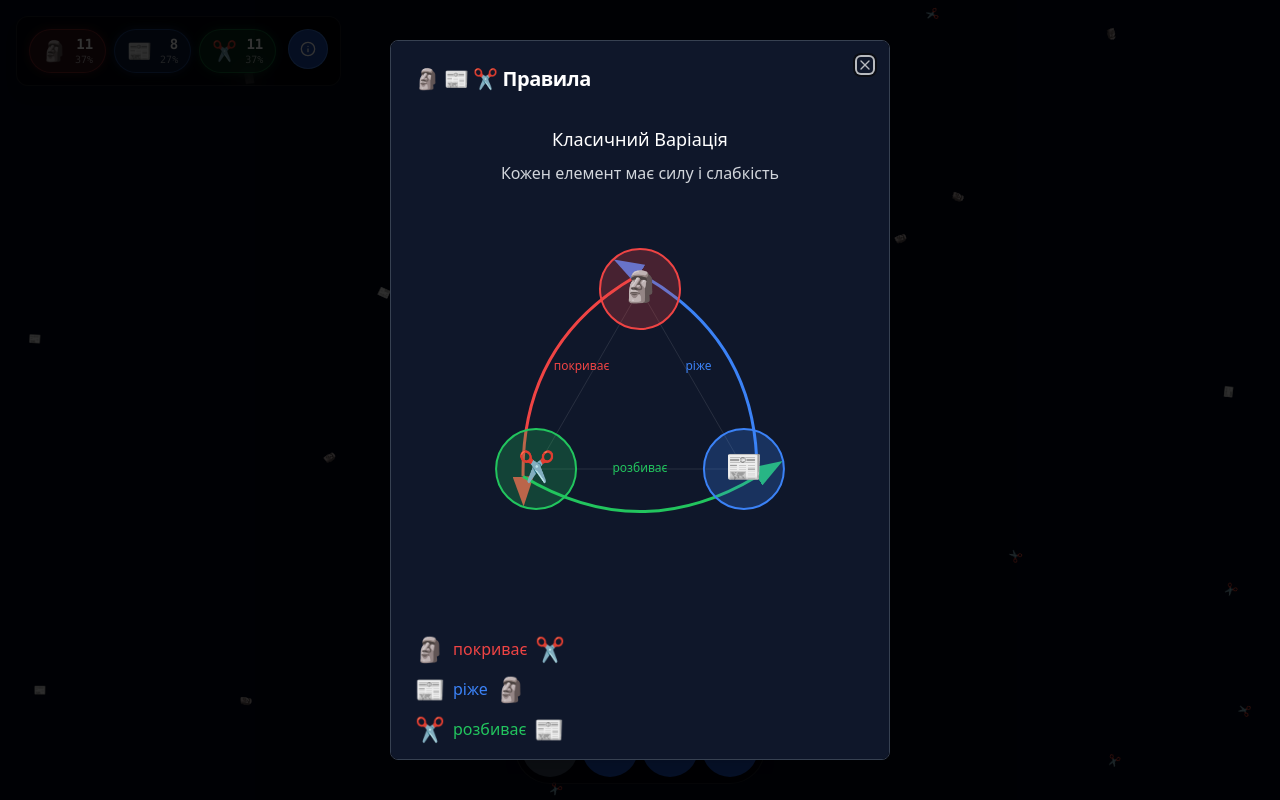
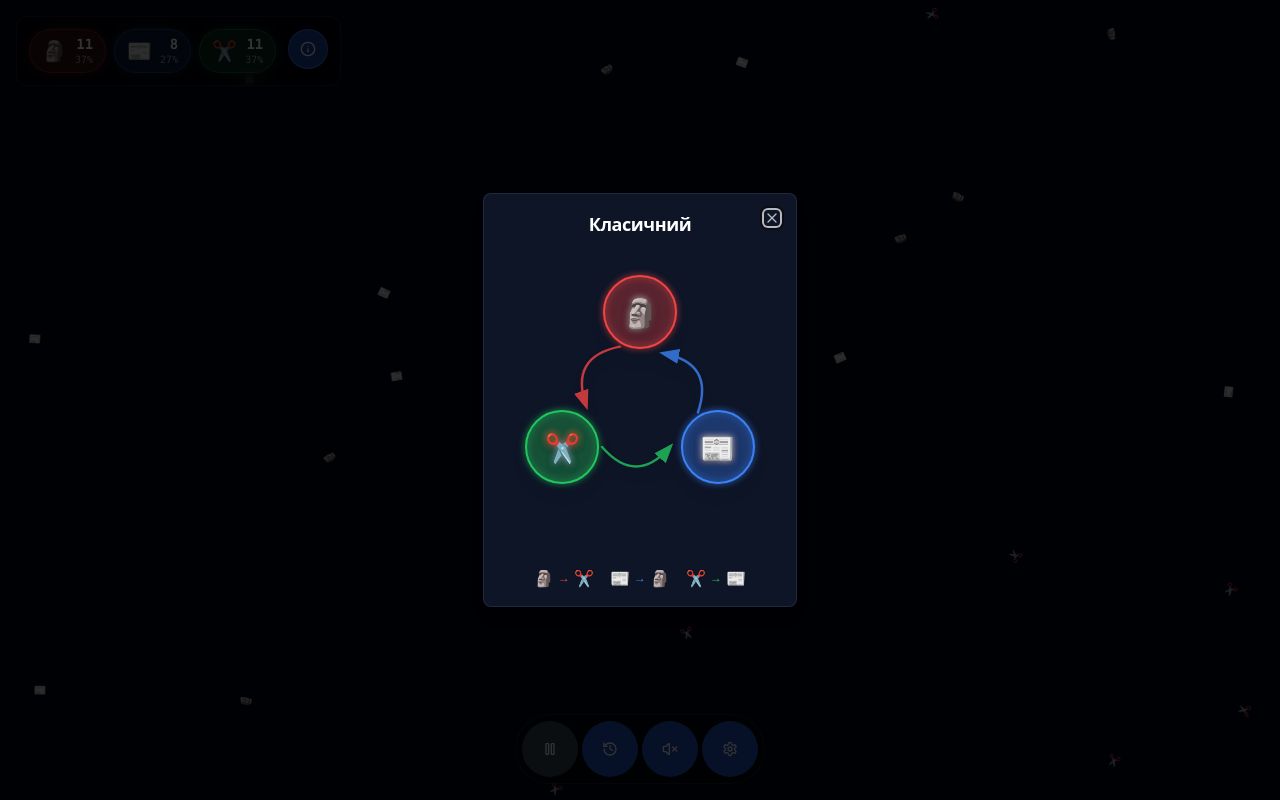
Before and after one commit to dmytrove/rpsim, a Next.js app: page / in a window 1280 px wide. Both pictures are taken after a click on the button 308 px from the left and 49 px from the top of the page. Built offline with nearby package versions, Linux system fonts and the light colour scheme.

Commit message:
Redesign rules modal graph for better UX
- Adaptive sizing based on element count (3/4/5 elements)
- Curved arrows with proper node offset and arrowheads
- Glow effect on nodes for visual appeal
- Compact legend replacing verbose text explanations
- No scrolling needed - fits within modal

```diff
--- a/components/rules-modal.tsx
+++ b/components/rules-modal.tsx
@@ -23,171 +23,156 @@ export function RulesModal({ open, onOpenChange, variation, variations, colors,
     return getTranslation(language, key)
   }
 
+  // Adjust size based on element count
+  const size = elements <= 3 ? 280 : elements <= 4 ? 320 : 360
+  const radius = elements <= 3 ? 90 : elements <= 4 ? 110 : 130
+  const nodeRadius = elements <= 3 ? 36 : elements <= 4 ? 32 : 28
+  const fontSize = elements <= 3 ? 28 : elements <= 4 ? 24 : 20
+  const center = size / 2
+
   // Calculate positions for elements in a circle
-  const calculatePositions = (count: number, radius: number, centerX: number, centerY: number) => {
+  const calculatePositions = (count: number) => {
     const positions = []
     for (let i = 0; i < count; i++) {
       // Start from the top and go clockwise
       const angle = (i * 2 * Math.PI) / count - Math.PI / 2
-      const x = centerX + radius * Math.cos(angle)
-      const y = centerY + radius * Math.sin(angle)
+      const x = center + radius * Math.cos(angle)
+      const y = center + radius * Math.sin(angle)
       positions.push({ x, y, angle })
     }
     return positions
   }
 
-  // Calculate curved path between two positions
-  const getCurvedPath = (start: { x: number; y: number }, end: { x: number; y: number }, curvature = 0.2) => {
-    const dx = end.x - start.x
-    const dy = end.y - start.y
+  const positions = calculatePositions(elements)
+
+  // Calculate curved arrow path with proper offset from nodes
+  const getArrowPath = (fromIdx: number, toIdx: number) => {
+    const from = positions[fromIdx]
+    const to = positions[toIdx]
+
+    // Calculate direction vector
+    const dx = to.x - from.x
+    const dy = to.y - from.y
     const distance = Math.sqrt(dx * dx + dy * dy)
+    const nx = dx / distance
+    const ny = dy / distance
 
-    // Midpoint
-    const mx = start.x + dx / 2
-    const my = start.y + dy / 2
+    // Start and end points offset from node centers
+    const startX = from.x + nx * (nodeRadius + 4)
+    const startY = from.y + ny * (nodeRadius + 4)
+    const endX = to.x - nx * (nodeRadius + 12)
+    const endY = to.y - ny * (nodeRadius + 12)
 
-    // Get perpendicular direction
-    const perpX = -dy / distance
-    const perpY = dx / distance
+    // Control point for curve (perpendicular offset)
+    const midX = (startX + endX) / 2
+    const midY = (startY + endY) / 2
+    const curvature = 0.25
+    const cpx = midX - ny * distance * curvature
+    const cpy = midY + nx * distance * curvature
 
-    // Control point
-    const cpx = mx + perpX * distance * curvature
-    const cpy = my + perpY * distance * curvature
-
-    return `M${start.x},${start.y} Q${cpx},${cpy} ${end.x},${end.y}`
-  }
-
-  // Generate the rules diagram SVG
-  const generateRulesDiagram = () => {
-    const centerX = 200
-    const centerY = 200
-    const radius = 120
-
-    const positions = calculatePositions(elements, radius, centerX, centerY)
-
-    return (
-      <svg width="400" height="400" viewBox="0 0 400 400">
-        {/* Background polygon connecting items */}
-        {elements > 2 && (
-          <polygon
-            points={positions.map((pos) => `${pos.x},${pos.y}`).join(" ")}
-            fill="none"
-            stroke="rgba(255,255,255,0.1)"
-            strokeWidth="1"
-          />
-        )}
-
-        {/* Relationship arrows */}
-        {currentRules.beats.map((beatsArr, fromIdx) =>
-          beatsArr.map((toIdx) => {
-            const start = {
-              x: positions[fromIdx].x + 15 * Math.cos(positions[fromIdx].angle),
-              y: positions[fromIdx].y + 15 * Math.sin(positions[fromIdx].angle),
-            }
-            const end = {
-              x: positions[toIdx].x + 15 * Math.cos(positions[toIdx].angle),
-              y: positions[toIdx].y + 15 * Math.sin(positions[toIdx].angle),
-            }
-
-            // Define label position
-            const pathMidpoint = {
-              x: (start.x + end.x) / 2,
-              y: (start.y + end.y) / 2,
+    return `M${startX},${startY} Q${cpx},${cpy} ${endX},${endY}`
   }
 
   return (
-              <g key={`${fromIdx}-${toIdx}`}>
+    <Dialog open={open} onOpenChange={onOpenChange}>
+      <DialogContent className="sm:max-w-fit bg-slate-900/95 text-white border-slate-700/50 backdrop-blur-md p-4">
+        <DialogHeader className="pb-2">
+          <DialogTitle className="text-white text-lg flex items-center justify-center gap-2">
+            {currentVariation.name}
+          </DialogTitle>
+        </DialogHeader>
+
+        {/* SVG Rules Diagram */}
+        <div className="flex justify-center">
+          <svg
+            width={size}
+            height={size}
+            viewBox={`0 0 ${size} ${size}`}
+            className="drop-shadow-lg"
+          >
+            {/* Gradient definitions */}
+            <defs>
+              {/* Arrow markers for each color */}
+              {colors.map((color, idx) => (
+                <marker
+                  key={`arrow-${idx}`}
+                  id={`arrowhead-${idx}`}
+                  markerWidth="8"
+                  markerHeight="6"
+                  refX="6"
+                  refY="3"
+                  orient="auto"
+                  markerUnits="strokeWidth"
+                >
+                  <polygon points="0 0, 8 3, 0 6" fill={color} />
+                </marker>
+              ))}
+
+              {/* Glow filter */}
+              <filter id="glow" x="-50%" y="-50%" width="200%" height="200%">
+                <feGaussianBlur stdDeviation="3" result="coloredBlur"/>
+                <feMerge>
+                  <feMergeNode in="coloredBlur"/>
+                  <feMergeNode in="SourceGraphic"/>
+                </feMerge>
+              </filter>
+            </defs>
+
+            {/* Connection arrows */}
+            {currentRules.beats.map((beatsArr, fromIdx) =>
+              beatsArr.map((toIdx) => (
                 <path
-                  d={getCurvedPath(start, end, 0.3)}
+                  key={`arrow-${fromIdx}-${toIdx}`}
+                  d={getArrowPath(fromIdx, toIdx)}
                   fill="none"
                   stroke={colors[fromIdx % colors.length]}
-                  strokeWidth="3"
-                  markerEnd={`url(#arrowhead${fromIdx})`}
+                  strokeWidth="2.5"
+                  strokeLinecap="round"
+                  markerEnd={`url(#arrowhead-${fromIdx % colors.length})`}
+                  opacity="0.8"
                 />
-                <text
-                  x={pathMidpoint.x}
-                  y={pathMidpoint.y}
-                  textAnchor="middle"
-                  fill={colors[fromIdx % colors.length]}
-                  fontSize="12"
-                  dy="-5"
-                >
-                  {currentVariation.verbs[fromIdx]}
-                </text>
-              </g>
-            )
-          }),
+              ))
             )}
 
-        {/* Item circles */}
+            {/* Item nodes */}
             {positions.map((pos, idx) => (
-          <g key={idx}>
+              <g key={`node-${idx}`} filter="url(#glow)">
+                {/* Node background circle */}
                 <circle
                   cx={pos.x}
                   cy={pos.y}
-              r="40"
-              fill={`${colors[idx % colors.length]}40`}
+                  r={nodeRadius}
+                  fill={`${colors[idx % colors.length]}30`}
                   stroke={colors[idx % colors.length]}
                   strokeWidth="2"
                 />
-            <text x={pos.x} y={pos.y} textAnchor="middle" dominantBaseline="middle" fontSize="30">
+                {/* Emoji */}
+                <text
+                  x={pos.x}
+                  y={pos.y}
+                  textAnchor="middle"
+                  dominantBaseline="central"
+                  fontSize={fontSize}
+                  style={{ filter: 'drop-shadow(0 2px 4px rgba(0,0,0,0.3))' }}
+                >
                   {currentVariation.items[idx]}
                 </text>
               </g>
             ))}
-
-        {/* Arrow definitions */}
-        <defs>
-          {positions.map((_, idx) => (
-            <marker
-              key={idx}
-              id={`arrowhead${idx}`}
-              markerWidth="10"
-              markerHeight="7"
-              refX="0"
-              refY="3.5"
-              orient="auto"
-            >
-              <polygon points="0 0, 10 3.5, 0 7" fill={colors[idx % colors.length]} />
-            </marker>
-          ))}
-        </defs>
           </svg>
-    )
-  }
-
-  return (
-    <Dialog open={open} onOpenChange={onOpenChange}>
-      <DialogContent className="sm:max-w-[500px] bg-slate-900 text-white border-gray-700 max-h-[90vh] overflow-y-auto">
-        <DialogHeader>
-          <DialogTitle className="text-white text-xl flex items-center gap-2">
-            {currentVariation.items.join(" ")} {t("rules")}
-          </DialogTitle>
-        </DialogHeader>
-
-        <div className="py-4">
-          <div className="text-center mb-6">
-            <h3 className="text-lg font-medium mb-2">
-              {currentVariation.name} {t("variation")}
-            </h3>
-            <p className="text-gray-300">{t("eachItemHasStrengthWeakness")}</p>
         </div>
 
-          {/* SVG Rules Diagram */}
-          <div className="flex justify-center">{generateRulesDiagram()}</div>
-
-          {/* Text explanation */}
-          <div className="mt-6 space-y-2 text-gray-300">
+        {/* Compact legend */}
+        <div className="flex flex-wrap justify-center gap-x-4 gap-y-1 pt-2 text-sm text-gray-300">
           {currentRules.beats.map((beatsArr, fromIdx) =>
             beatsArr.map((toIdx) => (
-                <p key={`${fromIdx}-${toIdx}`} className="flex items-center">
-                  <span className="text-2xl mr-2">{currentVariation.items[fromIdx]}</span>
-                  <span style={{ color: colors[fromIdx % colors.length] }}>{currentVariation.verbs[fromIdx]}</span>
-                  <span className="text-2xl mx-2">{currentVariation.items[toIdx]}</span>
-                </p>
-              )),
+              <span key={`legend-${fromIdx}-${toIdx}`} className="flex items-center gap-1 whitespace-nowrap">
+                <span className="text-base">{currentVariation.items[fromIdx]}</span>
+                <span className="text-xs" style={{ color: colors[fromIdx % colors.length] }}>→</span>
+                <span className="text-base">{currentVariation.items[toIdx]}</span>
+              </span>
+            ))
           )}
-          </div>
         </div>
       </DialogContent>
     </Dialog>
```
Lines whose indentation alone changed are shown as unchanged.
